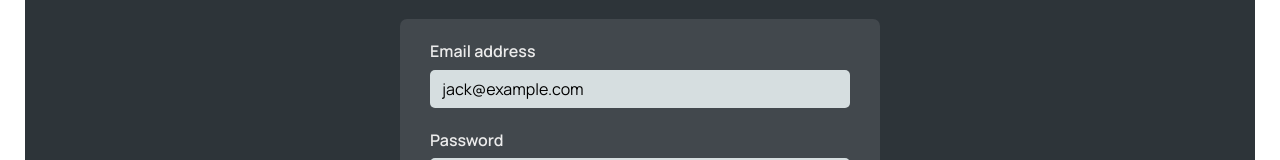
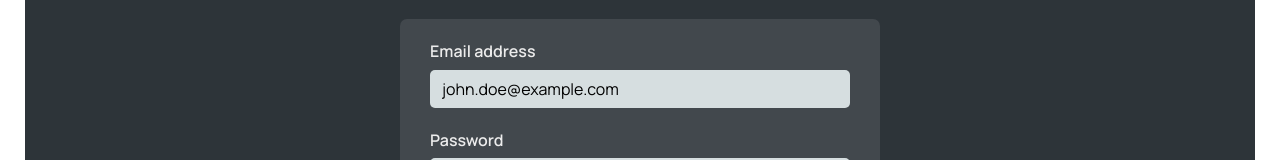
Before and after one commit to vibraniumSwaleh/MapMosaic, a React (Vite) app: page /login in a window 1280 px wide. Shown: the part 170-330 px from the top of the page. Built offline with nearby package versions, Linux system fonts and the light colour scheme; no server answers.

Commit message:
update login

```diff
--- a/src/contexts/AuthContext.jsx
+++ b/src/contexts/AuthContext.jsx
@@ -19,8 +19,8 @@ function reducer(state, action) {
 }
 
 const FAKE_USER = {
-  name: 'Jack',
-  email: 'jack@example.com',
+  name: 'John Doe',
+  email: 'john.doe@example.com',
   password: 'qwerty',
   avatar: 'https://i.pravatar.cc/100?u=zz',
 };
--- a/src/pages/Login.jsx
+++ b/src/pages/Login.jsx
@@ -7,7 +7,7 @@ import Button from '../components/Button';
 
 export default function Login() {
   // PRE-FILL FOR DEV PURPOSES
-  const [email, setEmail] = useState('jack@example.com');
+  const [email, setEmail] = useState('john.doe@example.com');
   const [password, setPassword] = useState('qwerty');
 
   const { login, isAuthenticated } = useAuth();
```
